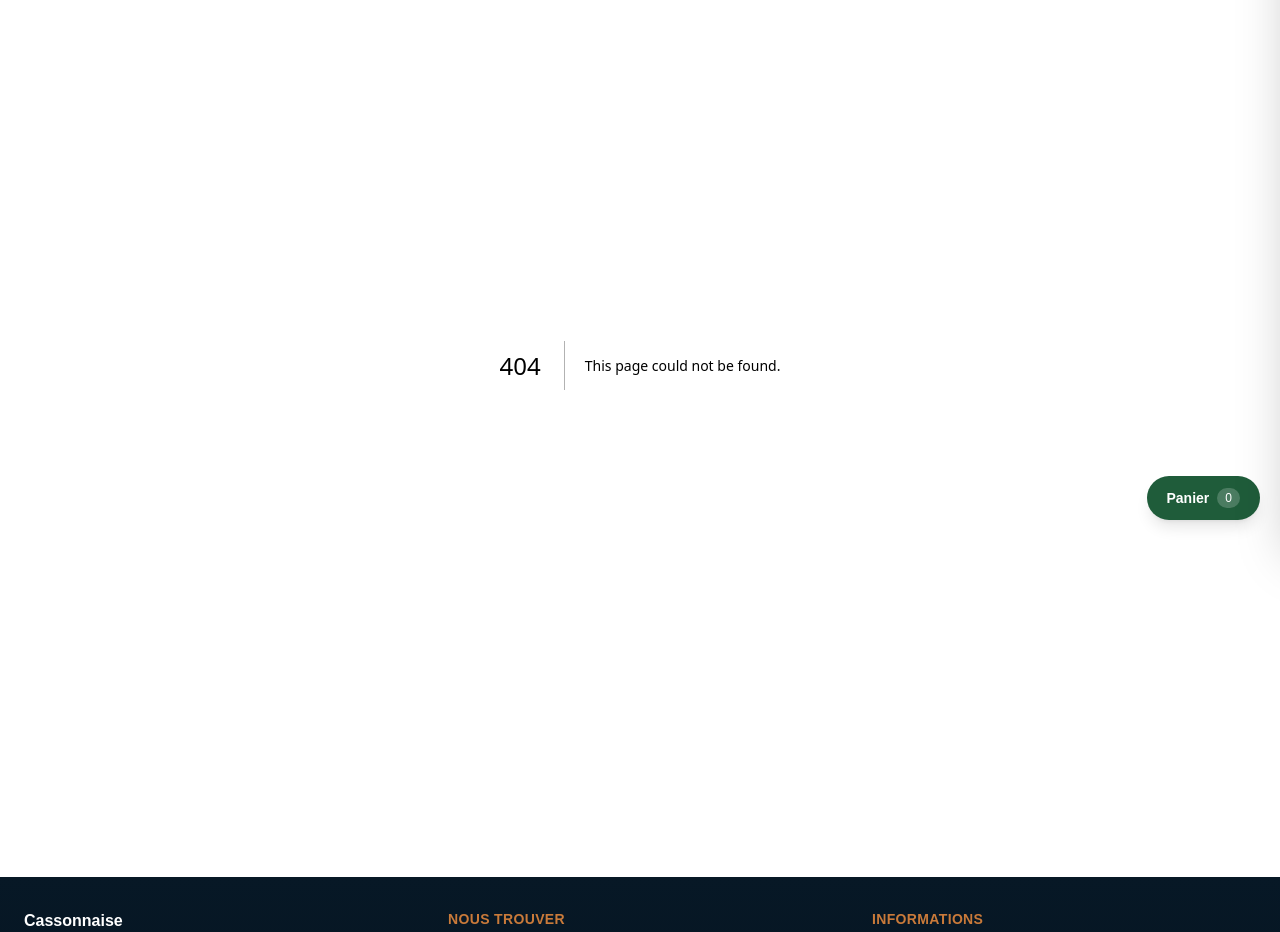
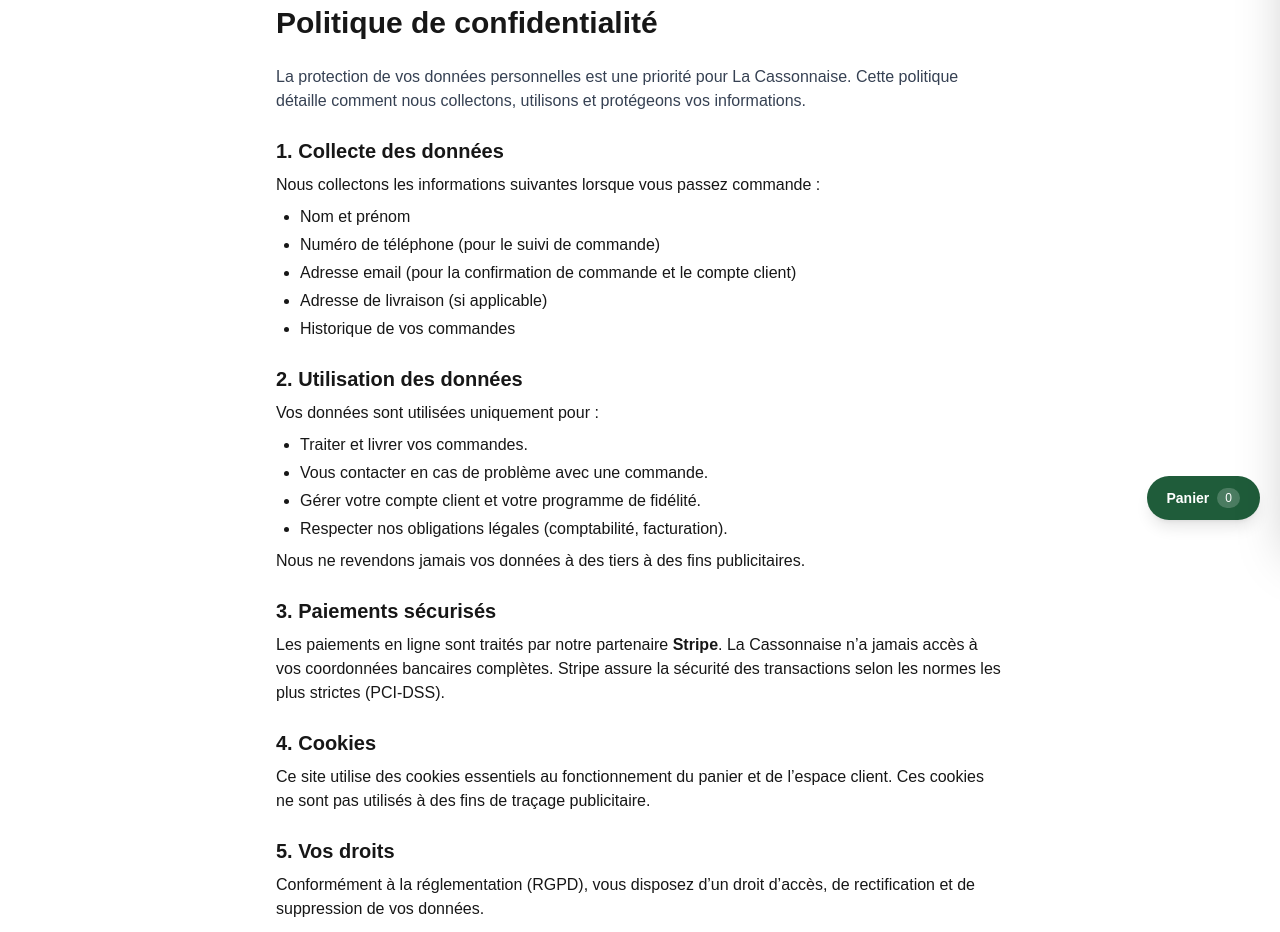
Before and after one commit to lacassonaise/la-cassonnaise, a Next.js app: page /politique-confidentialite in a window 1280 px wide. Before the commit this address had no page. Shown: the part 260-1192 px from the top of the page. Built offline with nearby package versions, Linux system fonts and the light colour scheme.

Commit message:
fix(ui): improve text readability & add privacy policy page

```diff
--- a/app/account/page.tsx
+++ b/app/account/page.tsx
@@ -152,8 +152,8 @@ export default function ComptePage() {
     <div className="mx-auto max-w-4xl px-5 py-10 space-y-8">
       {/* PROFIL */}
       <div className="rounded-3xl bg-white p-6 shadow ring-1 ring-black/5">
-        <h1 className="text-2xl font-bold">Mon compte</h1>
-        <p className="mt-1 text-sm text-gray-600">{user.email}</p>
+        <h1 className="text-2xl font-bold text-black">Mon compte</h1>
+        <p className="mt-1 text-sm text-black">{user.email}</p>
 
         <div className="flex gap-4 mt-6">
           <button
@@ -173,9 +173,9 @@ export default function ComptePage() {
 
       {/* SÉCURITÉ */}
       <div className="rounded-3xl bg-white p-6 shadow ring-1 ring-black/5">
-        <h2 className="text-xl font-semibold">Sécurité</h2>
+        <h2 className="text-xl font-semibold text-black">Sécurité</h2>
         <div className="mt-4 max-w-sm">
-          <label className="block text-sm font-semibold text-gray-700">Nouveau mot de passe</label>
+          <label className="block text-sm font-semibold text-black">Nouveau mot de passe</label>
           <div className="mt-2 flex gap-2">
             <input
               type="password"
@@ -239,10 +239,10 @@ export default function ComptePage() {
 
       {/* COMMANDES */}
       <div className="rounded-3xl bg-white p-6 shadow ring-1 ring-black/5">
-        <h2 className="text-xl font-semibold">Mes commandes</h2>
+        <h2 className="text-xl font-semibold text-black">Mes commandes</h2>
 
         {orders.length === 0 && (
-          <p className="mt-4 text-sm text-gray-500">
+          <p className="mt-4 text-sm text-black">
             Aucune commande pour le moment.
           </p>
         )}
--- a/app/checkout/page.tsx
+++ b/app/checkout/page.tsx
@@ -218,7 +218,7 @@ export default function CheckoutPage() {
       <div className="grid gap-10 md:grid-cols-2">
         {/* RÉCAP */}
         <div className={card}>
-          <h2 className="text-xl font-semibold mb-6">
+          <h2 className="text-xl font-semibold mb-6 text-black">
             Récapitulatif
           </h2>
 
@@ -229,7 +229,7 @@ export default function CheckoutPage() {
                 <div key={it.id} className="py-3 border-b last:border-0">
                   <div className="flex justify-between items-start">
                     <div>
-                      <div className="font-medium">
+                      <div className="font-medium text-black">
                         {it.quantity} × {it.nameSnapshot}
                       </div>
 
@@ -278,13 +278,13 @@ export default function CheckoutPage() {
           </div>
 
           <div className="space-y-3 pt-4 border-t-2 border-gray-100">
-            <div className="flex justify-between text-gray-600">
+            <div className="flex justify-between text-black">
               <span>Sous-total</span>
               <span>{eur(baseTotal)}</span>
             </div>
 
             {deliveryType === "delivery" && (
-              <div className="flex justify-between text-gray-600">
+              <div className="flex justify-between text-black">
                 <span>
                   Livraison{" "}
                   {deliveryResult && deliveryResult.free && (
@@ -299,7 +299,7 @@ export default function CheckoutPage() {
               </div>
             )}
 
-            <div className="flex justify-between font-bold text-xl pt-2">
+            <div className="flex justify-between font-bold text-xl pt-2 text-black">
               <span>Total</span>
               <span className="text-[#1F5C3A]">
                 {eur(finalTotal)}
--- a/app/contact/page.tsx
+++ b/app/contact/page.tsx
@@ -41,11 +41,11 @@ export default function ContactPage() {
 
   return (
     <div className="mx-auto max-w-6xl px-6 py-10">
-      <h1 className="text-3xl font-semibold tracking-tight text-gray-900">
+      <h1 className="text-3xl font-semibold tracking-tight text-black">
         Contact & Informations
       </h1>
 
-      <p className="mt-2 text-sm text-gray-600">
+      <p className="mt-2 text-sm text-black">
         Une question, une commande spéciale ou un renseignement ? Contacte-nous
         facilement.
       </p>
@@ -53,9 +53,9 @@ export default function ContactPage() {
       <div className="mt-10 grid gap-10 md:grid-cols-2">
         {/* INFOS */}
         <div className="rounded-3xl bg-white p-8 shadow-xl ring-1 ring-black/5 space-y-6">
-          <h2 className="text-xl font-semibold">Le restaurant</h2>
+          <h2 className="text-xl font-semibold text-black">Le restaurant</h2>
 
-          <div className="space-y-3 text-sm text-gray-700">
+          <div className="space-y-3 text-sm text-black">
             <div>📍 3 rue Myotis, Casson 44390</div>
             <div>⏰ 11h–14h / 18h–22h</div>
             <div>📞 09 82 28 22 14</div>
@@ -80,7 +80,7 @@ export default function ContactPage() {
 
         {/* FORMULAIRE */}
         <div className="rounded-3xl bg-white p-8 shadow-xl ring-1 ring-black/5 space-y-6">
-          <h2 className="text-xl font-semibold">Écrire un message</h2>
+          <h2 className="text-xl font-semibold text-black">Écrire un message</h2>
 
           {sent && (
             <div className="rounded-xl bg-green-50 px-4 py-3 text-sm text-green-700">
--- /dev/null
+++ b/app/politique-confidentialite/page.tsx
@@ -0,0 +1,81 @@
+export const metadata = {
+    title: "Politique de confidentialité | La Cassonnaise",
+    description:
+        "Politique de confidentialité des données personnelles du restaurant La Cassonnaise.",
+};
+
+export default function PolitiqueConfidentialitePage() {
+    return (
+        <div className="mx-auto max-w-3xl px-5 py-10 space-y-6">
+            <h1 className="text-3xl font-bold">Politique de confidentialité</h1>
+
+            <p className="text-gray-700">
+                La protection de vos données personnelles est une priorité pour La
+                Cassonnaise. Cette politique détaille comment nous collectons, utilisons
+                et protégeons vos informations.
+            </p>
+
+            <section className="space-y-2">
+                <h2 className="text-xl font-semibold">1. Collecte des données</h2>
+                <p>Nous collectons les informations suivantes lorsque vous passez commande :</p>
+                <ul className="list-disc pl-6 space-y-1">
+                    <li>Nom et prénom</li>
+                    <li>Numéro de téléphone (pour le suivi de commande)</li>
+                    <li>Adresse email (pour la confirmation de commande et le compte client)</li>
+                    <li>Adresse de livraison (si applicable)</li>
+                    <li>Historique de vos commandes</li>
+                </ul>
+            </section>
+
+            <section className="space-y-2">
+                <h2 className="text-xl font-semibold">2. Utilisation des données</h2>
+                <p>Vos données sont utilisées uniquement pour :</p>
+                <ul className="list-disc pl-6 space-y-1">
+                    <li>Traiter et livrer vos commandes.</li>
+                    <li>Vous contacter en cas de problème avec une commande.</li>
+                    <li>Gérer votre compte client et votre programme de fidélité.</li>
+                    <li>Respecter nos obligations légales (comptabilité, facturation).</li>
+                </ul>
+                <p className="font-medium mt-2">
+                    Nous ne revendons jamais vos données à des tiers à des fins publicitaires.
+                </p>
+            </section>
+
+            <section className="space-y-2">
+                <h2 className="text-xl font-semibold">3. Paiements sécurisés</h2>
+                <p>
+                    Les paiements en ligne sont traités par notre partenaire <strong>Stripe</strong>.
+                    La Cassonnaise n’a jamais accès à vos coordonnées bancaires complètes.
+                    Stripe assure la sécurité des transactions selon les normes les plus strictes (PCI-DSS).
+                </p>
+            </section>
+
+            <section className="space-y-2">
+                <h2 className="text-xl font-semibold">4. Cookies</h2>
+                <p>
+                    Ce site utilise des cookies essentiels au fonctionnement du panier et de
+                    l’espace client. Ces cookies ne sont pas utilisés à des fins de traçage publicitaire.
+                </p>
+            </section>
+
+            <section className="space-y-2">
+                <h2 className="text-xl font-semibold">5. Vos droits</h2>
+                <p>
+                    Conformément à la réglementation (RGPD), vous disposez d’un droit d’accès,
+                    de rectification et de suppression de vos données.
+                </p>
+                <p>
+                    Pour exercer ces droits ou supprimer votre compte, contactez-nous à :
+                    <br />
+                    <strong>Email :</strong> lacassonaise@gmail.com
+                    <br />
+                    <strong>Adresse :</strong> 3 rue Myotis, 44390 Casson
+                </p>
+            </section>
+
+            <p className="pt-6 text-sm text-gray-500">
+                Dernière mise à jour : 28 janvier 2026
+            </p>
+        </div>
+    );
+}
```
